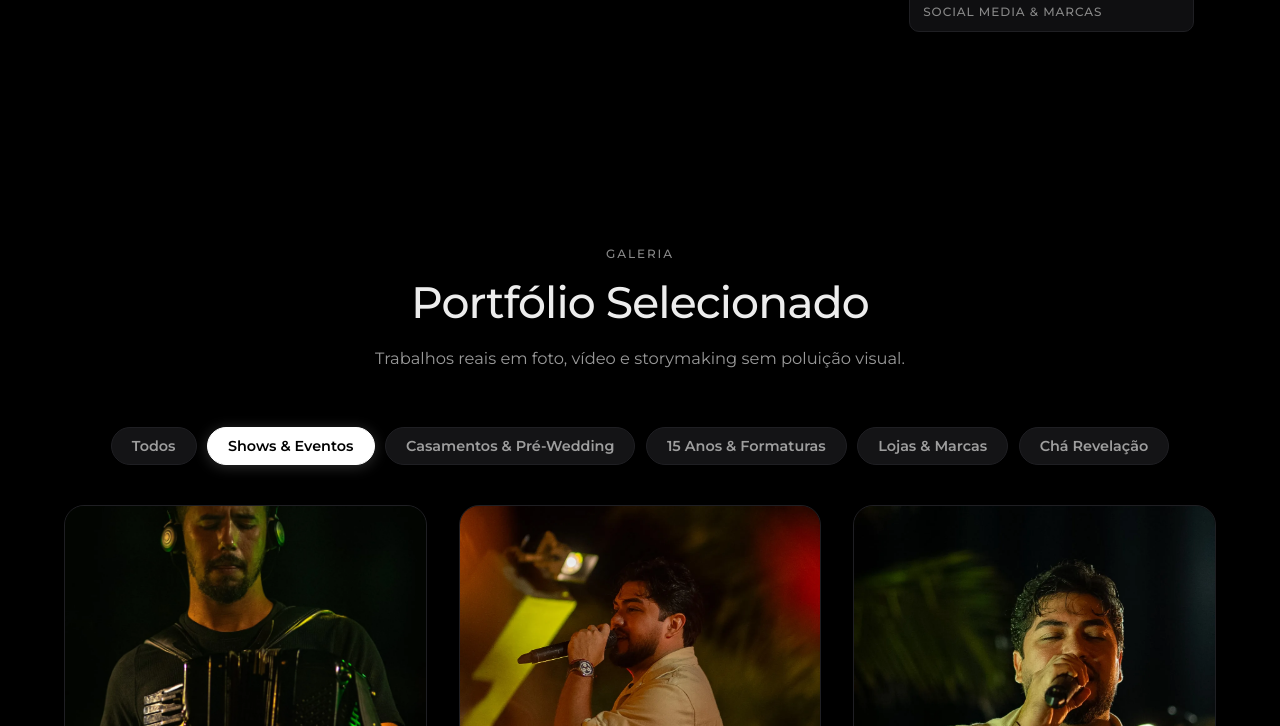
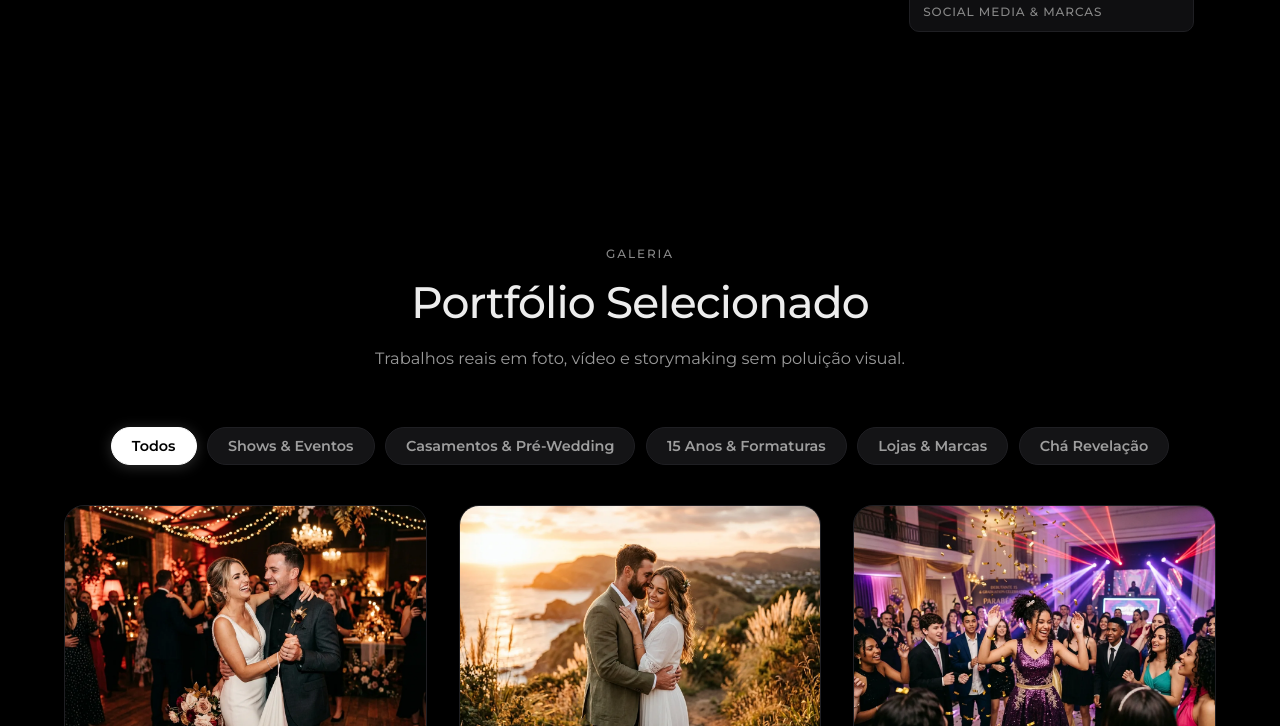
Before and after one commit to MiguelLeal26/Zero.cinco, a plain HTML site: page index.html in a window 1280 px wide. Shown: the part 2074-2800 px from the top of the page. Drawn offline with Linux system fonts and the light colour scheme.

Commit message:
fix(portfolio): set 'Todos' as default initial active filter

```diff
--- a/index.html
+++ b/index.html
@@ -1477,8 +1477,8 @@
 
       <!-- Filters -->
       <div class="portfolio-filters">
-        <button class="filter-btn" data-filter="all">Todos</button>
-        <button class="filter-btn active" data-filter="shows">Shows & Eventos</button>
+        <button class="filter-btn active" data-filter="all">Todos</button>
+        <button class="filter-btn" data-filter="shows">Shows & Eventos</button>
         <button class="filter-btn" data-filter="weddings">Casamentos & Pré-Wedding</button>
         <button class="filter-btn" data-filter="social_events">15 Anos & Formaturas</button>
         <button class="filter-btn" data-filter="commercial_openings">Lojas & Marcas</button>
@@ -1790,7 +1790,7 @@
   <script src="js/icons.js"></script>
   <script src="js/calculator.js?v=20261002_v29" defer></script>
   <script src="js/main.js?v=20261003_v14" defer></script>
-  <script src="js/gallery.js?v=20261115_v31" defer></script>
+  <script src="js/gallery.js?v=20261115_v32" defer></script>
 
   <script>
     // Initialize Lucide icons
--- a/js/gallery.js
+++ b/js/gallery.js
@@ -207,7 +207,7 @@ function initGallery() {
   }
 
   // Initial Render
-  renderItems('shows');
+  renderItems('all');
 }
 
 document.addEventListener('DOMContentLoaded', initGallery);
```
